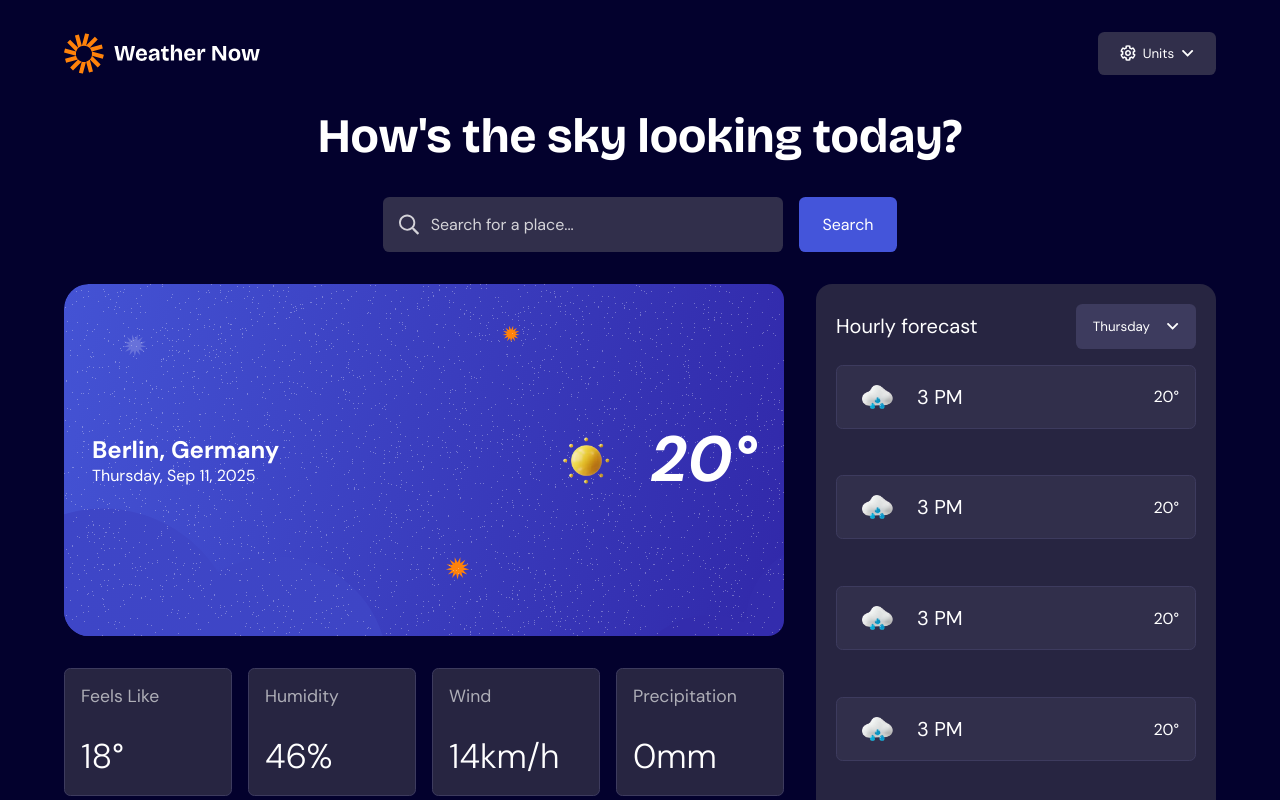
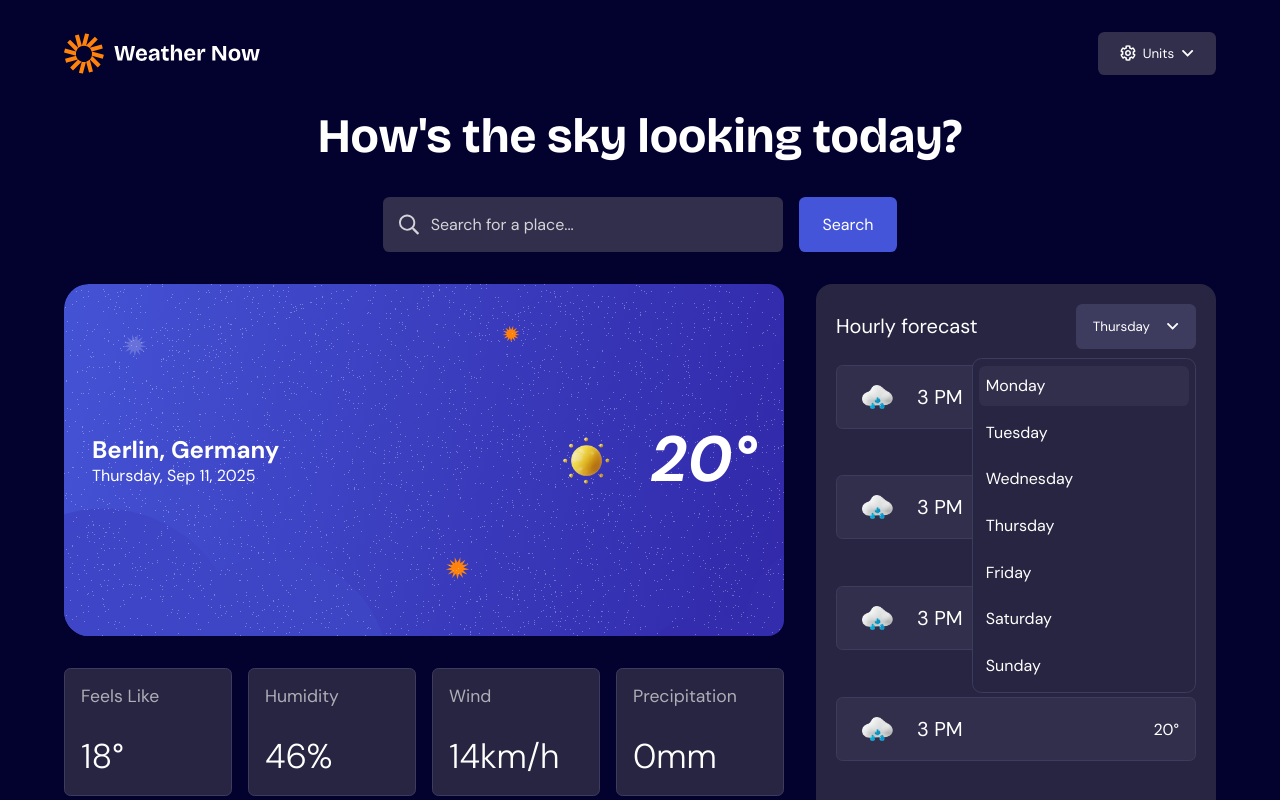
Before and after one commit to ArthurGehlen/weatherApp, a React (Vite) app: page / in a window 1280 px wide. Both pictures are taken after a click on the button "Thursday". Shown: the top 800 px of the page. Built offline with nearby package versions, Linux system fonts and the light colour scheme.

Commit message:
Menu de dias da semana quase  finalizado

```diff
--- a/src/App.css
+++ b/src/App.css
@@ -104,19 +104,22 @@ main .hourly_forecast_wrapper header p {
   font-size: 1.25rem;
 }
 
-main .hourly_forecast_wrapper header button {
+main .hourly_forecast_wrapper header .hourly_menu_btn {
   height: 100%;
-  padding: .2rem 1rem;
+  padding: 0.2rem 1rem;
   display: flex;
   align-items: center;
   gap: 1rem;
   background-color: hsl(243, 23%, 30%);
   color: hsl(0, 0%, 100%);
   border: 1px solid transparent;
-  border-radius: .4rem;
+  border-radius: 0.4rem;
+  cursor: pointer;
+  z-index: 0;
+  position: relative;
 }
 
-main .hourly_forecast_wrapper header button img {
+main .hourly_forecast_wrapper header .hourly_menu_btn img {
   max-width: 1rem;
 }
 
@@ -128,3 +131,23 @@ main .hourly_forecast_wrapper .hourly_map {
   justify-content: space-between;
   gap: 1rem;
 }
+
+.hourly_menu_wrapper {
+  height: 100%;
+  position: relative;
+}
+
+.hourly_menu {
+  margin-top: 0.6rem;
+  width: 14rem;
+  height: fit-content;
+  padding: 0.4rem;
+  position: absolute;
+  right: 0;
+  flex-direction: column;
+  gap: 0.4rem;
+  border-radius: 0.6rem;
+  background-color: hsl(243, 27%, 20%);
+  border: 1px solid hsl(243, 23%, 30%);
+  z-index: 2;
+}
--- a/src/App.jsx
+++ b/src/App.jsx
@@ -4,10 +4,12 @@ import SearchContainer from "./layout/SearchContainer";
 import TemperatureInfo from "./components/TemperatureInfo";
 import DailyTemperature from "./components/DailyTemperature";
 import HourlyTemperature from "./components/HourlyTemperature";
+import MenuButton from "./components/MenuButton";
 
 // Utils
+import { useState } from "react";
+import get_current_day_info from "./utils/GetCurrentDay";
 import "./App.css";
-import get_current_day_info from "./utils/GetCurrentDay";
 
 // Images
 import icon_dropdown from "./assets/images/icon-dropdown.svg";
@@ -15,9 +17,37 @@ import sunny from "./assets/images/icon-sunny.webp";
 import icon_rain from "./assets/images/icon-rain.webp";
 
 function App() {
+  const [unitsSelected, setUnitsSelected] = useState({
+    temperature: "Celsius",
+    wind_speed: "km",
+    precipitation: "mm",
+  });
+  const [hourlyMenuActive, setHourlyMenuActive] = useState(false);
+
+  const handle_unit_change = (e) => {
+    const name = e.target.name;
+
+    switch (name) {
+      case "Celsius":
+      case "Fahrenheit":
+        setUnitsSelected((prev) => ({ ...prev, temperature: name }));
+        break;
+      case "km":
+      case "mph":
+        setUnitsSelected((prev) => ({ ...prev, wind_speed: name }));
+        break;
+      case "mm":
+      case "in":
+        setUnitsSelected((prev) => ({ ...prev, precipitation: name }));
+        break;
+      default:
+        break;
+    }
+  };
+
   return (
     <>
-      <Header />
+      <Header unit_change={handle_unit_change} units={unitsSelected} />
       <h1 className="top_title">How's the sky looking today?</h1>
       <SearchContainer />
       <main>
@@ -96,10 +126,24 @@ function App() {
         <div className="hourly_forecast_wrapper">
           <header>
             <p>Hourly forecast</p>
-            <button>
-              {get_current_day_info.week_day()}
-              <img src={icon_dropdown} alt="Dropdown" />
-            </button>
+            <div className="hourly_menu_wrapper">
+              <button
+                className="hourly_menu_btn"
+                onClick={() => setHourlyMenuActive(!hourlyMenuActive)}
+              >
+                {get_current_day_info.week_day()}
+                <img src={icon_dropdown} alt="Dropdown" />
+              </button>
+              <div className="hourly_menu" style={hourlyMenuActive ? {display: "flex"} : {display: "none"}}>
+                <MenuButton label="Monday" is_selected={true} is_unit={false} />
+                <MenuButton label="Tuesday" />
+                <MenuButton label="Wednesday" />
+                <MenuButton label="Thursday" />
+                <MenuButton label="Friday" />
+                <MenuButton label="Saturday" />
+                <MenuButton label="Sunday" />
+              </div>
+            </div>
           </header>
 
           <div className="hourly_map">
--- a/src/components/MenuButton.jsx
+++ b/src/components/MenuButton.jsx
@@ -2,7 +2,7 @@ import "./MenuButton.css";
 
 import icon_checkmark from "../assets/images/icon-checkmark.svg";
 
-function MenuButton({ label, handle_click, is_selected, name }) {
+function MenuButton({ label, handle_click, is_selected, name, is_unit }) {
   return (
     <button
       className={`menu_btn ${is_selected ? "selected" : ""}`}
@@ -10,7 +10,7 @@ function MenuButton({ label, handle_click, is_selected, name }) {
       name={name}
     >
       {label}
-      {is_selected && <img src={icon_checkmark} alt="Check" />}
+      {is_selected && is_unit && <img src={icon_checkmark} alt="Check" />}
     </button>
   );
 }
--- a/src/layout/Header.css
+++ b/src/layout/Header.css
@@ -29,12 +29,12 @@
   padding: 0.4rem;
   position: absolute;
   right: 0;
-  display: flex;
   flex-direction: column;
   gap: 0.4rem;
   border-radius: 0.6rem;
   background-color: hsl(243, 27%, 20%);
   border: 1px solid hsl(243, 23%, 30%);
+  z-index: 1;
 }
 
 #header .menu_wrapper #menu .divider {
--- a/src/layout/Header.jsx
+++ b/src/layout/Header.jsx
@@ -10,34 +10,8 @@ import dropdown_icon from "../assets/images/icon-dropdown.svg";
 // Components
 import MenuButton from "../components/MenuButton";
 
-function Header() {
+function Header({ unit_change_handle, units }) {
   const [isMenuActive, setIsMenuActive] = useState(false);
-  const [unitsSelected, setUnitsSelected] = useState({
-    temperature: "Celsius",
-    wind_speed: "km",
-    precipitation: "mm",
-  });
-
-  const handle_unit_change = (e) => {
-    const name = e.target.name;
-
-    switch (name) {
-      case "Celsius":
-      case "Fahrenheit":
-        setUnitsSelected((prev) => ({ ...prev, temperature: name }));
-        break;
-      case "km":
-      case "mph":
-        setUnitsSelected((prev) => ({ ...prev, wind_speed: name }));
-        break;
-      case "mm":
-      case "in":
-        setUnitsSelected((prev) => ({ ...prev, precipitation: name }));
-        break;
-      default:
-        break;
-    }
-  };
 
   return (
     <header id="header">
@@ -60,42 +34,42 @@ function Header() {
           <p className="topic">Temperature</p>
           <MenuButton
             label="Celsius (°C)"
-            is_selected={unitsSelected["temperature"] == "Celsius"}
-            handle_click={handle_unit_change}
+            is_selected={units["temperature"] == "Celsius"}
+            handle_click={unit_change_handle}
             name="Celsius"
           />
           <MenuButton
             label="Fahrenheit (°F)"
-            is_selected={unitsSelected["temperature"] == "Fahrenheit"}
-            handle_click={handle_unit_change}
+            is_selected={units["temperature"] == "Fahrenheit"}
+            handle_click={unit_change_handle}
             name="Fahrenheit"
           />
           <div className="divider"></div>
           <p className="topic">Wind Speed</p>
           <MenuButton
             label="km/h"
-            is_selected={unitsSelected["wind_speed"] == "km"}
-            handle_click={handle_unit_change}
+            is_selected={units["wind_speed"] == "km"}
+            handle_click={unit_change_handle}
             name="km"
           />
           <MenuButton
             label="mph"
-            is_selected={unitsSelected["wind_speed"] == "mph"}
-            handle_click={handle_unit_change}
+            is_selected={units["wind_speed"] == "mph"}
+            handle_click={unit_change_handle}
             name="mph"
           />
           <div className="divider"></div>
           <p className="topic">Precipitation</p>
           <MenuButton
             label="Millimeters (mm)"
-            is_selected={unitsSelected["precipitation"] == "mm"}
-            handle_click={handle_unit_change}
+            is_selected={units["precipitation"] == "mm"}
+            handle_click={unit_change_handle}
             name="mm"
           />
           <MenuButton
             label="Inches (in)"
-            is_selected={unitsSelected["precipitation"] == "in"}
-            handle_click={handle_unit_change}
+            is_selected={units["precipitation"] == "in"}
+            handle_click={unit_change_handle}
             name="in"
           />
         </div>
```
